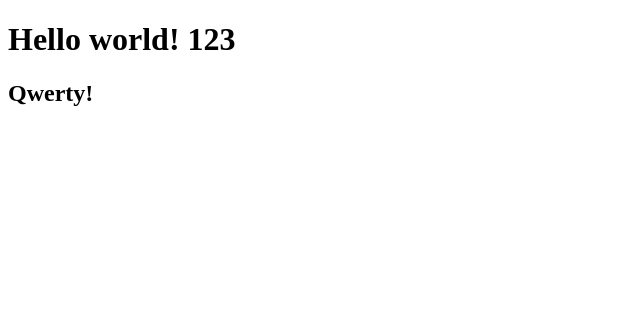
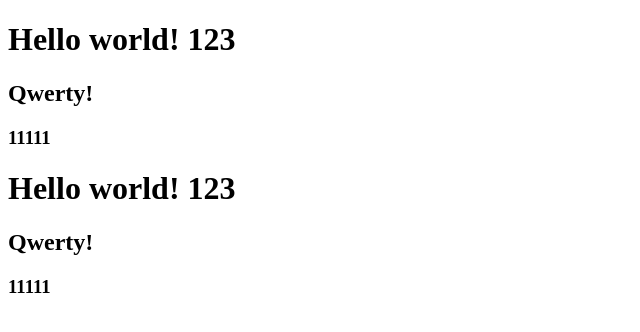
Before and after one commit to Terina-Eka/Test_9, a plain HTML site: page index.html in a window 1280 px wide. Shown: the whole page, without its empty margins (0-640 px from the left). Drawn offline with Linux system fonts and the light colour scheme.

Commit message:
N commit

```diff
--- a/index.html
+++ b/index.html
@@ -10,6 +10,12 @@
     <div>
         <h1>Hello world! 123 </h1>
         <h2>Qwerty! </h2>
+        <h3> 11111 </h3>
+    </div>
+    <div>
+        <h1>Hello world! 123 </h1>
+        <h2>Qwerty! </h2>
+        <h3> 11111 </h3>
     </div>
 </body>
 </html>
```
